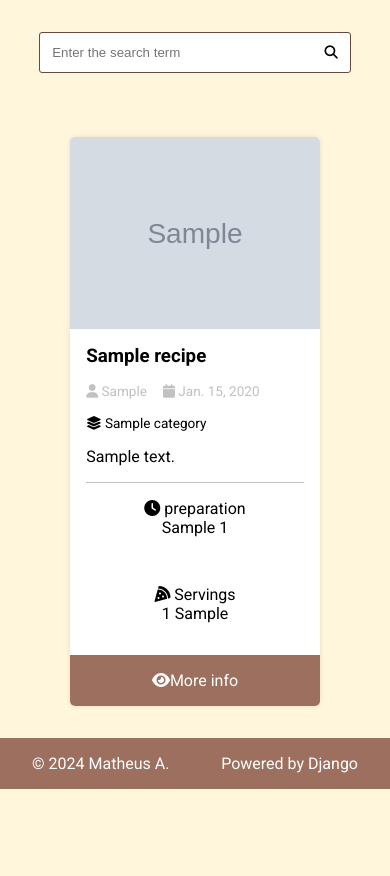
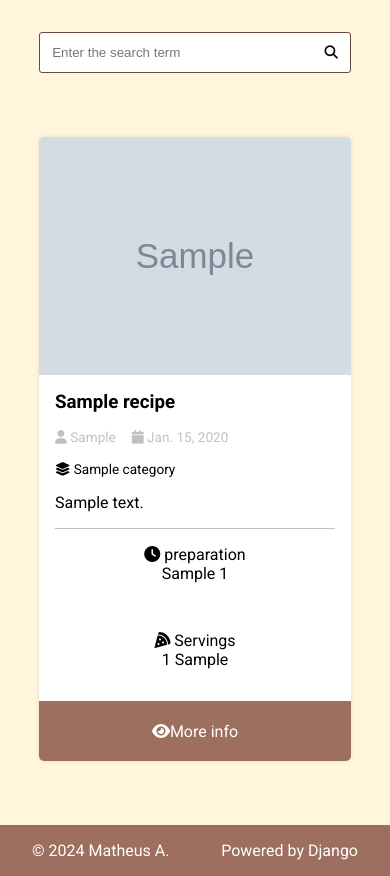
Before and after one commit to FerrMath/learning-django, a Django app: page / in a window 390 px wide. Shown: the part 102-978 px from the top of the page. Before the commit the page ends 891 px from the top, so only its background shows below. Run offline with Django 5.2, Linux system fonts and the light colour scheme; tables that the repository leaves empty hold one stand-in row (values such as "Sample post"); grey boxes marked "Sample" are stand-in pictures.

Commit message:
Fix recipe-card front-end

```diff
--- a/recipes/static/recipes/css/styles.css
+++ b/recipes/static/recipes/css/styles.css
@@ -154,6 +154,10 @@ section {
     transform: none;
 }
 
+.recipe-details > div > div.recip-card-data-wrapper.grid > div.recipe-card-preparation-info {
+    justify-content: space-around;
+}
+
 .recipe-card {
     background-color: var(--neutral-white);
     border-radius: 5px;
@@ -175,6 +179,7 @@ section {
     gap: 1rem;
     flex: 1 0 auto;
     width: 100%;
+    height: auto;
 }
 
 .recipe-card:hover {
@@ -182,6 +187,7 @@ section {
 }
 .recipe-card-info {
     gap: 1rem;
+    max-height: 30%;
 }
 
 .recipe-card-meta-data {
@@ -206,6 +212,7 @@ section {
 
 .recipe-card-more-info {
     width: 100%;
+    height: 60px;
     background-color: var(--primary-color-light);
     color: var(--neutral-white);
     padding: 1rem;
@@ -225,14 +232,14 @@ section {
 
 @media screen and (max-width: 1000px) {
     .recipe-cards {
-        grid-template-columns: repeat(2, minmax(200px, 1fr));
+        grid-template-columns: repeat(2, minmax(260px, 1fr));
     }
 
 }
 
-@media screen and (max-width: 650px) {
+@media screen and (max-width: 700px) {
     .recipe-cards {
-        grid-template-columns: repeat(1, minmax(200px, 1fr));
+        grid-template-columns: repeat(1, minmax(260px, 1fr));
         grid-auto-rows: auto;
     }
 
--- a/recipes/templates/recipes/partials/recipe-card.html
+++ b/recipes/templates/recipes/partials/recipe-card.html
@@ -34,7 +34,7 @@
                 </p>
             </div>
             <p class="recipe-card-description">
-                {{recipe.description|truncatewords:20}}
+                {{recipe.description|truncatewords:25}}
             </p>
         </div>
         <div class="recipe-card-preparation-info flex">
--- a/recipes/templates/recipes/partials/recipe-list.html
+++ b/recipes/templates/recipes/partials/recipe-list.html
@@ -1,4 +1,4 @@
-<section class="recipes-container container w80">
+<section class="recipes-container">
     <!-- Recipe cards -->
     <!-- TODO need to make for loop for django -->
      <div class="recipe-cards">
```
